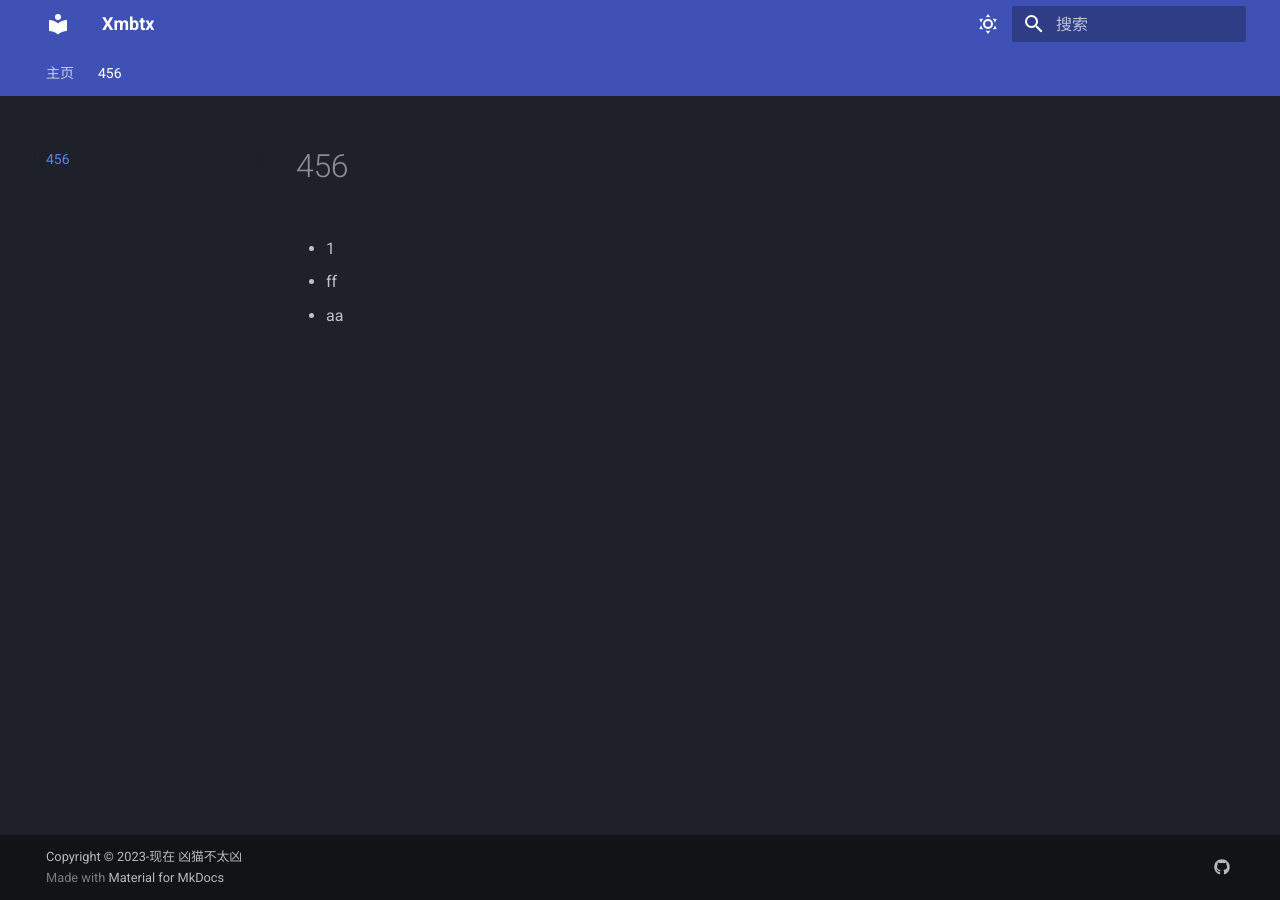
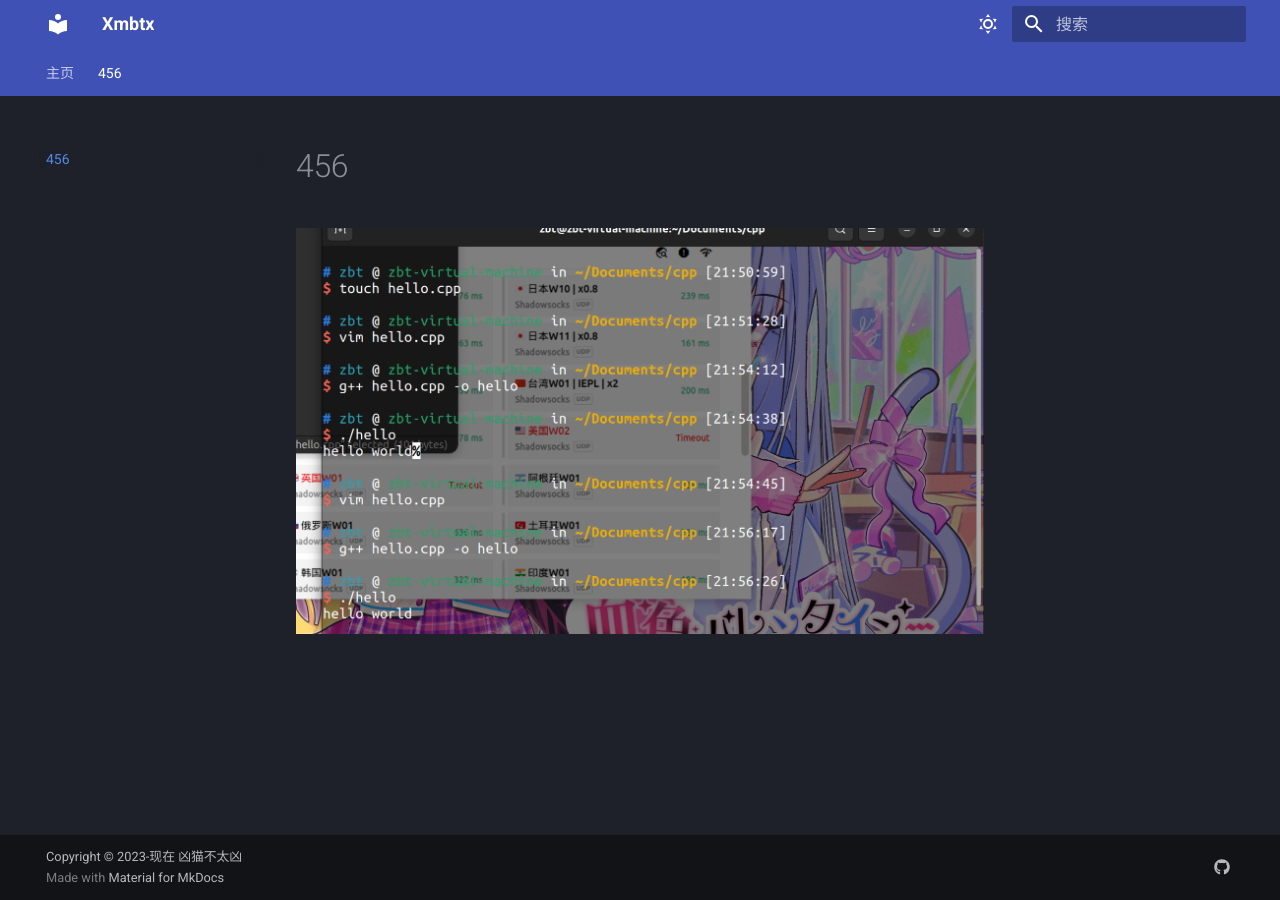
Before and after one commit to Xmbtx/xmbtx-blog, an MkDocs documentation site: the page built from docs/123/456.md, in a window 1280 px wide. Built offline with MkDocs 1.6.1 and Material for MkDocs 9.7.7, drawn with Linux system fonts in a browser that asks for light colours.

Commit message:
2023-10-16_22:06:54 update

```diff
--- a/docs/123/456.md
+++ b/docs/123/456.md
@@ -1,7 +1,3 @@
 # 456
 
-
-- 1
-
-1. ff
-2. aa
+![111](./111.png)
```
Also changed, not shown: docs/123/111.png (added).
